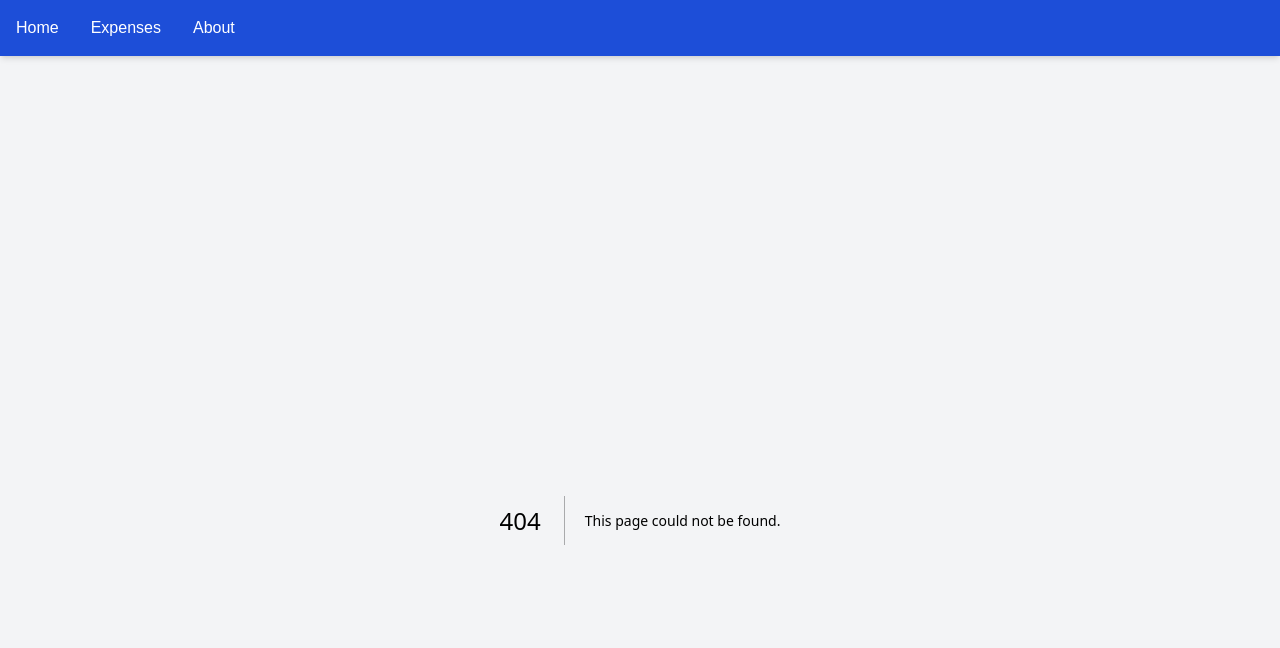
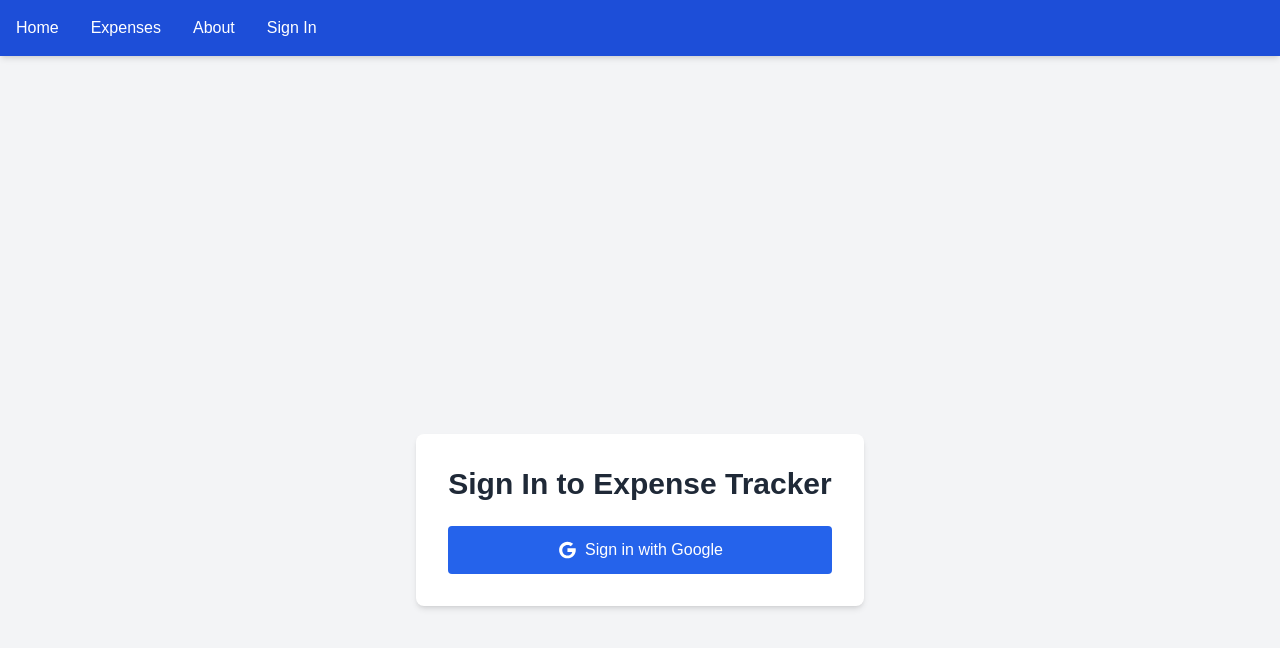
Before and after one commit to thadeus47/expense-tracker, a Next.js app: page /signin in a window 1280 px wide. Before the commit this address had no page. Shown: the top 648 px of the page. Built offline with nearby package versions, Linux system fonts and the light colour scheme; no server answers.

Commit message:
adding auth providers update

```diff
--- a/app/layout.tsx
+++ b/app/layout.tsx
@@ -2,6 +2,7 @@ import type { Metadata } from "next";
 
 import "./globals.css";
 import Link from "next/link";
+import { auth, signOut } from "@/app/api/auth/[...nextauth]/route";
 
 
 export const metadata: Metadata = {
@@ -9,11 +10,13 @@ export const metadata: Metadata = {
   description: "Generated by create next app",
 };
 
-export default function RootLayout({
+export default async function RootLayout({
   children,
 }: Readonly<{
   children: React.ReactNode;
 }>) {
+  const session = await auth();
+
   return (
     <html lang="en">
       <body
@@ -37,6 +40,24 @@ export default function RootLayout({
                 About
               </Link>
             </li>
+            <li className="ml-auto">
+              {session ? (
+                <form
+                  action={async () => {
+                    "use server";
+                    await signOut();
+                  }}
+                >
+                  <button className="hover:text-blue-200 transition-colors">
+                    Sign Out
+                  </button>
+                </form>
+              ) : (
+                <Link href="/api/auth/signin" className="hover:text-blue-200 transition-colors">
+                  Sign In
+                </Link>
+              )}
+            </li>
           </ul>
         </nav>
         {/* Page Content */}
--- /dev/null
+++ b/app/signin/page.tsx
@@ -0,0 +1,37 @@
+"use client";
+
+import { signIn } from "@/app/api/auth/[...nextauth]/route";
+
+const SignInPage = () => {
+  return (
+    <div className="flex min-h-screen items-center justify-center bg-gray-100">
+      <div className="bg-white p-8 rounded-lg shadow-md max-w-md w-full">
+        <h1 className="text-3xl font-bold text-gray-800 mb-6 text-center">
+          Sign In to Expense Tracker
+        </h1>
+        <form
+          action={async () => {
+            "use server";
+            await signIn("google", { redirectTo: "/expenses" });
+          }}
+          className="space-y-4"
+        >
+          <button
+            type="submit"
+            className="w-full bg-blue-600 text-white p-3 rounded hover:bg-blue-700 transition-colors flex items-center justify-center gap-2"
+          >
+            <svg className="w-5 h-5" viewBox="0 0 24 24">
+              <path
+                fill="currentColor"
+                d="M12.545,10.917v3.417h5.695c-.227,1.474-1.695,4.317-5.695,4.317c-3.427,0-6.208-2.833-6.208-6.333 c0-3.5,2.781-6.333,6.208-6.333c1.533,0,2.938,0.542,4.021,1.458l2.825-2.825C17.188,2.917,14.938,2,12.545,2 C7.021,2,2.545,6.476,2.545,12c0,5.524,4.476,10,10,10c5.524,0,10-4.476,10-10c0-0.682-0.068-1.35-0.204-2H12.545z"
+              />
+            </svg>
+            Sign in with Google
+          </button>
+        </form>
+      </div>
+    </div>
+  );
+}
+
+export default SignInPage;
```
